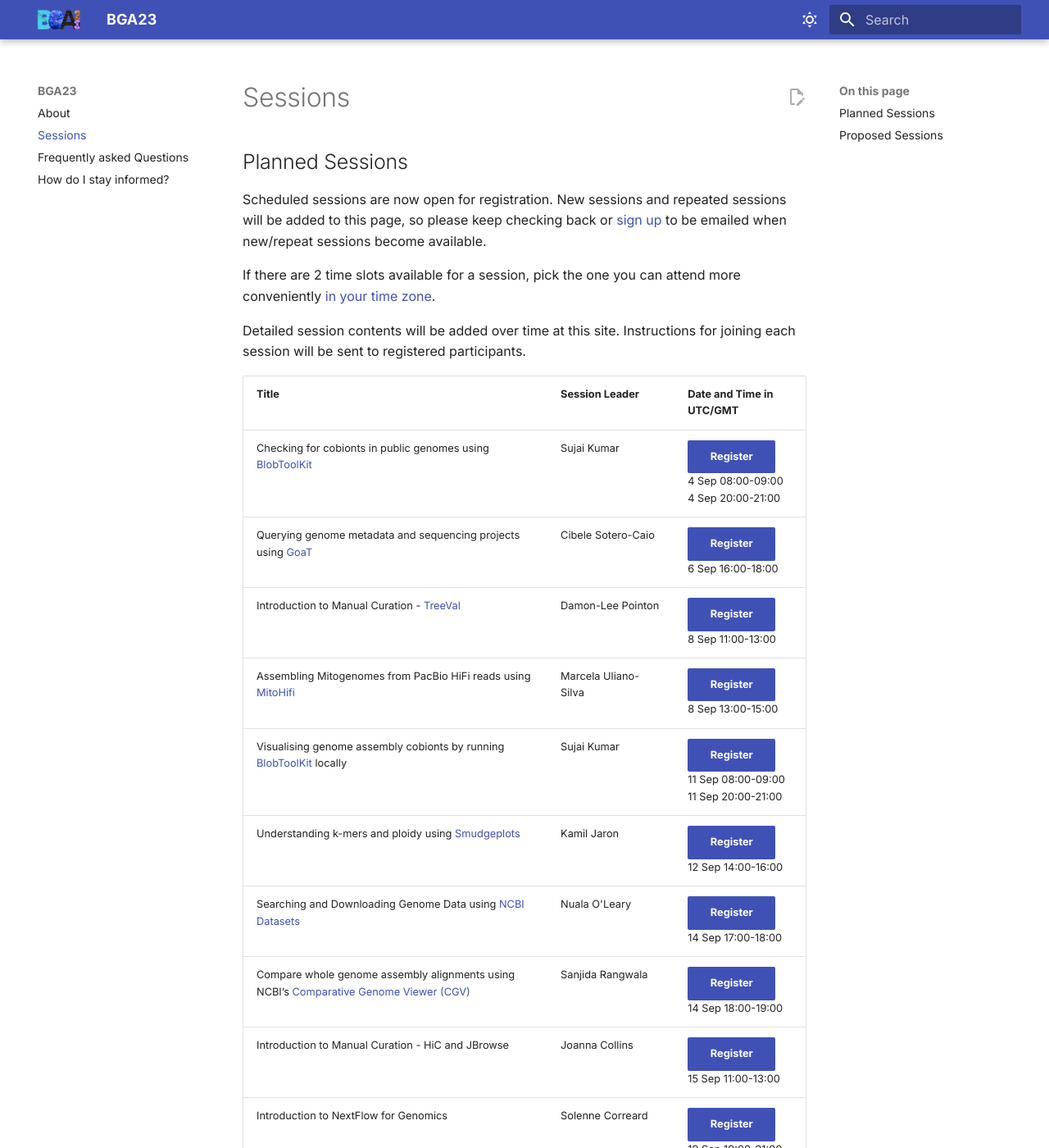
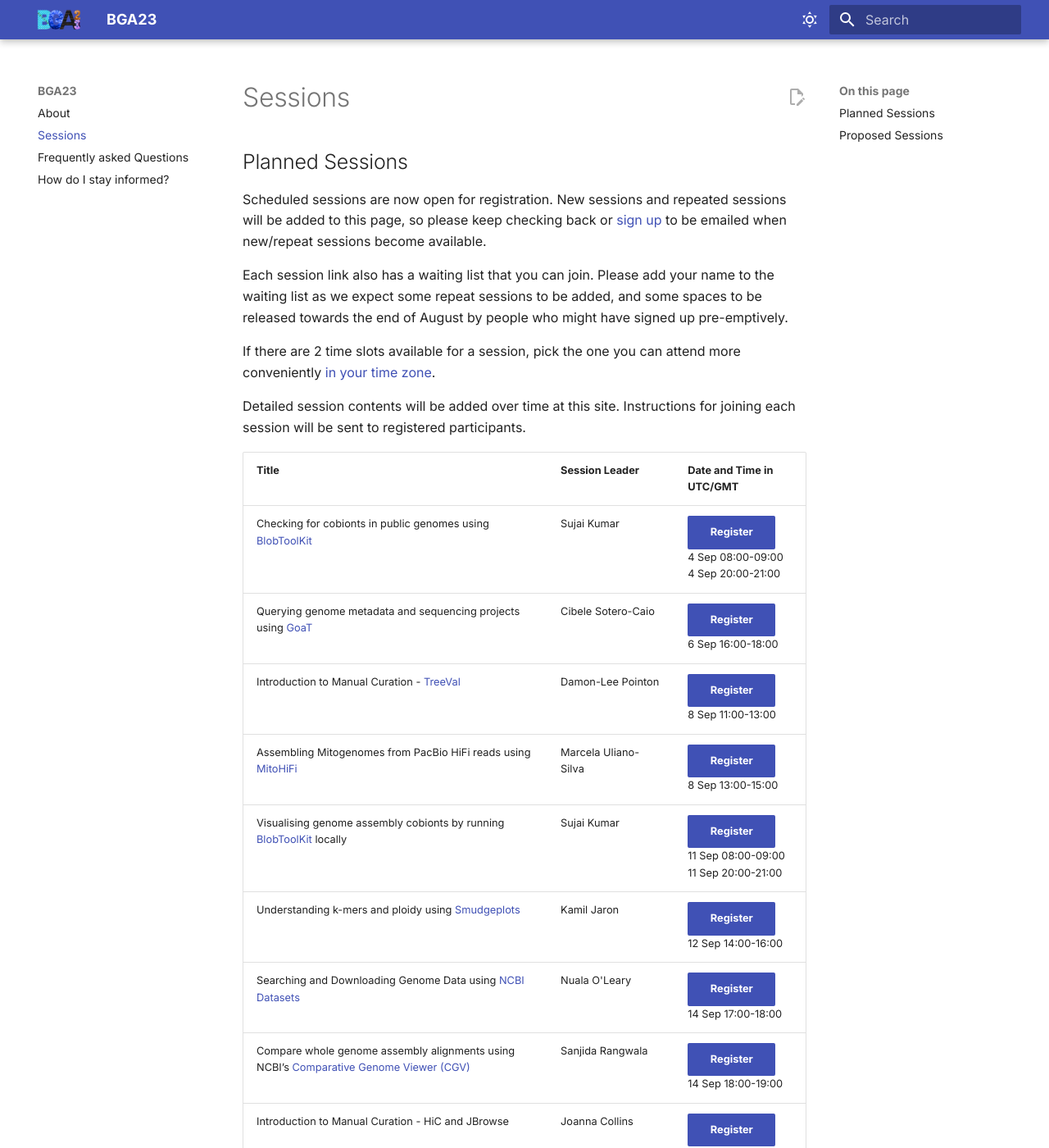
Before and after one commit to tol-training/tol-training.github.io, an MkDocs documentation site: the page built from docs/sessions.md, in a window 1280 px wide and 1400 px high. Shown: the whole window at 82% size. Built offline with MkDocs 1.6.1 and Material for MkDocs 9.7.7, drawn with Linux system fonts in a browser that asks for light colours.

Commit message:
update sessions

```diff
--- a/docs/sessions.md
+++ b/docs/sessions.md
@@ -6,6 +6,8 @@
 ## Planned Sessions
 
 Scheduled sessions are now open for registration. New sessions and repeated sessions will be added to this page, so please keep checking back or [sign up](signup.md) to be emailed when new/repeat sessions become available.
+
+Each session link also has a waiting list that you can join. Please add your name to the waiting list as we expect some repeat sessions to be added, and some spaces to be released towards the end of August by people who might have signed up pre-emptively.
 
 If there are 2 time slots available for a session, pick the one you can attend more conveniently [in your time zone](https://www.timeanddate.com/worldclock/meetingtime.html?iso=20230915&p1=224&p2=41&p3=45&p4=4&p5=37&p6=170&p7=176&p8=33&p9=240&p10=22){: target="_blank"}.
 
@@ -16,7 +18,7 @@
 | Checking for cobionts in public genomes using [BlobToolKit](https://blobtoolkit.genomehubs.org/view){: target="_blank"} | Sujai Kumar | [Register](https://buytickets.at/bga23/973209){ : target="_blank" .md-button .md-button--primary }<br/>4 Sep 08:00-09:00<br/>4 Sep 20:00-21:00 |
 | Querying genome metadata and sequencing projects using [GoaT](https://goat.genomehubs.org){: target="_blank"} | Cibele Sotero-Caio | [Register](https://buytickets.at/bga23/973002){ : target="_blank" .md-button .md-button--primary }<br/>6 Sep 16:00-18:00 |
 | Introduction to Manual Curation - [TreeVal](https://github.com/sanger-tol/treeval){: target="_blank"} | Damon-Lee Pointon | [Register](https://buytickets.at/bga23/973202){ : target="_blank" .md-button .md-button--primary }<br/>8 Sep 11:00-13:00 |
-| Assembling Mitogenomes from PacBio HiFi reads using [MitoHifi](https://github.com/marcelauliano/MitoHiFi){: target="_blank"} | Marcela Uliano-Silva | [Register](https://buytickets.at/bga23/973171){ : target="_blank" .md-button .md-button--primary }<br/>8 Sep 13:00-15:00 |
+| Assembling Mitogenomes from PacBio HiFi reads using [MitoHiFi](https://github.com/marcelauliano/MitoHiFi){: target="_blank"} | Marcela Uliano-Silva | [Register](https://buytickets.at/bga23/973171){ : target="_blank" .md-button .md-button--primary }<br/>8 Sep 13:00-15:00 |
 | Visualising genome assembly cobionts by running [BlobToolKit](https://blobtoolkit.genomehubs.org/view){: target="_blank"} locally | Sujai Kumar | [Register](https://buytickets.at/bga23/973213){ : target="_blank" .md-button .md-button--primary }<br/>11 Sep 08:00-09:00<br/>11 Sep 20:00-21:00 |
 | Understanding k-mers and ploidy using [Smudgeplots](https://github.com/KamilSJaron/smudgeplot){: target="_blank"} | Kamil Jaron | [Register](https://buytickets.at/bga23/973117){ : target="_blank" .md-button .md-button--primary }<br/>12 Sep 14:00-16:00 |
 | Searching and Downloading Genome Data using [NCBI Datasets](https://www.ncbi.nlm.nih.gov/datasets/){: target="_blank"} | Nuala O'Leary | [Register](https://buytickets.at/bga23/973214){ : target="_blank" .md-button .md-button--primary }<br/>14 Sep 17:00-18:00 |
--- a/mkdocs.yml
+++ b/mkdocs.yml
@@ -20,8 +20,8 @@
         - media: "(prefers-color-scheme: dark)"
           scheme: slate
           toggle:
-              icon: material/weather-night
-              name: Switch to light mode
+            icon: material/weather-night
+            name: Switch to light mode
         # Palette toggle for light mode
         - media: "(prefers-color-scheme: light)"
           scheme: default
@@ -61,13 +61,17 @@
         emoji_generator: !!python/name:materialx.emoji.to_svg
     - pymdownx.details
     - pymdownx.highlight:
-          anchor_linenums: true
+        anchor_linenums: true
     - pymdownx.inlinehilite
     - pymdownx.keys
     - pymdownx.snippets:
-          base_path: ["."]
+        base_path: ["."]
     - pymdownx.snippets
-    - pymdownx.superfences
+    - pymdownx.superfences:
+        custom_fences:
+        - name: mermaid
+          class: mermaid
+          format: !!python/name:pymdownx.superfences.fence_code_format
     - tables
     - toc:
           title: On this page
```
